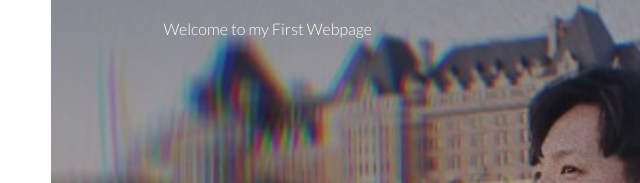
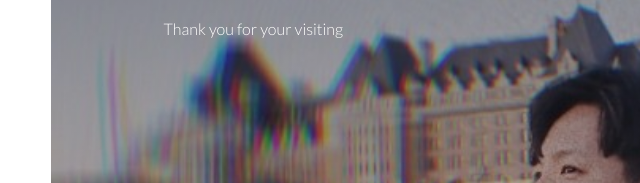
Before and after one commit to legowen/Firstwebpage, a plain HTML site: page Owen's First webpage/index.html in a window 1280 px wide. Shown: the part 225-408 px from the top of the page, 19-659 px from the left. Drawn offline with Linux system fonts and the light colour scheme.

Commit message:
Change comment on first webpage

```diff
--- a/Owen's First webpage/index.html
+++ b/Owen's First webpage/index.html
@@ -77,7 +77,7 @@
         <div class="hero-full-wrapper">
           <div class="text-content">
             <h1>Owen Kim</h1>
-            <p>Welcome to my First Webpage</p>
+            <p>Thank you for your visiting</p>
           </div>
         </div>
       </div>
```
